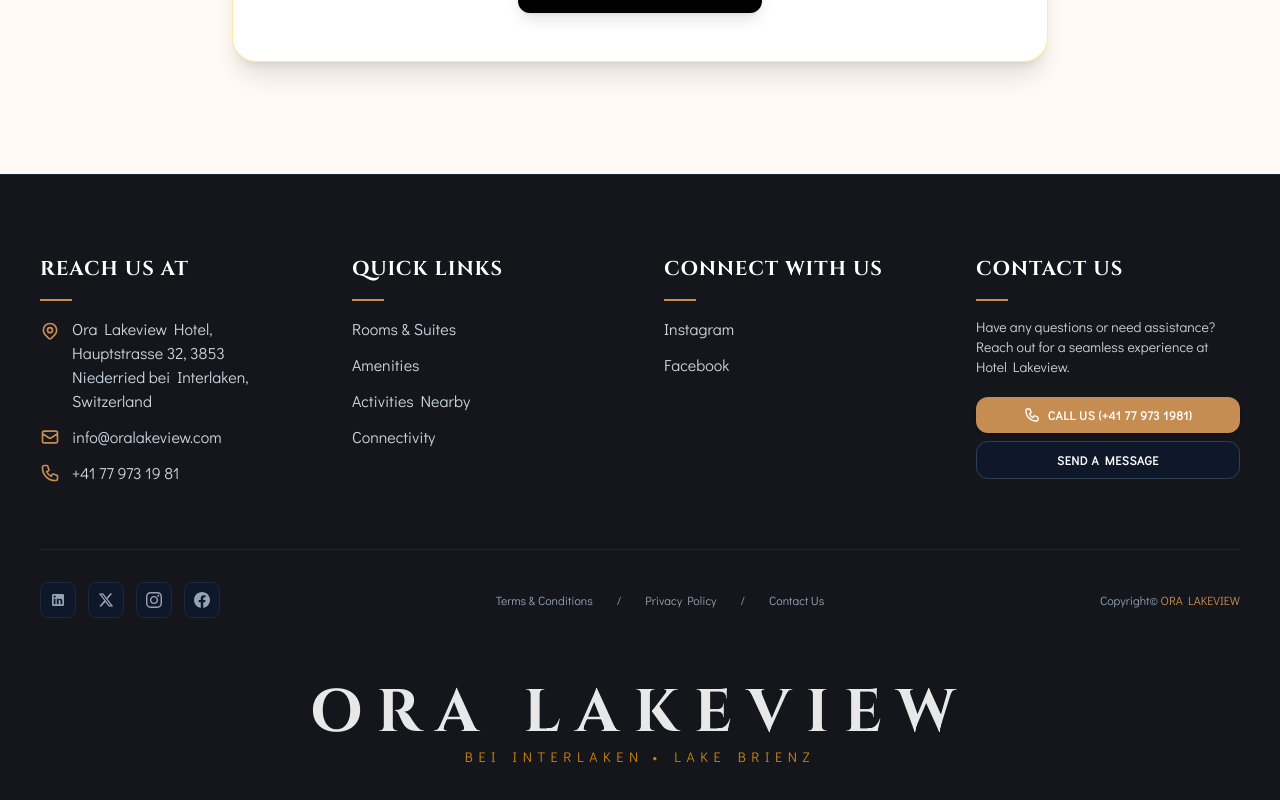
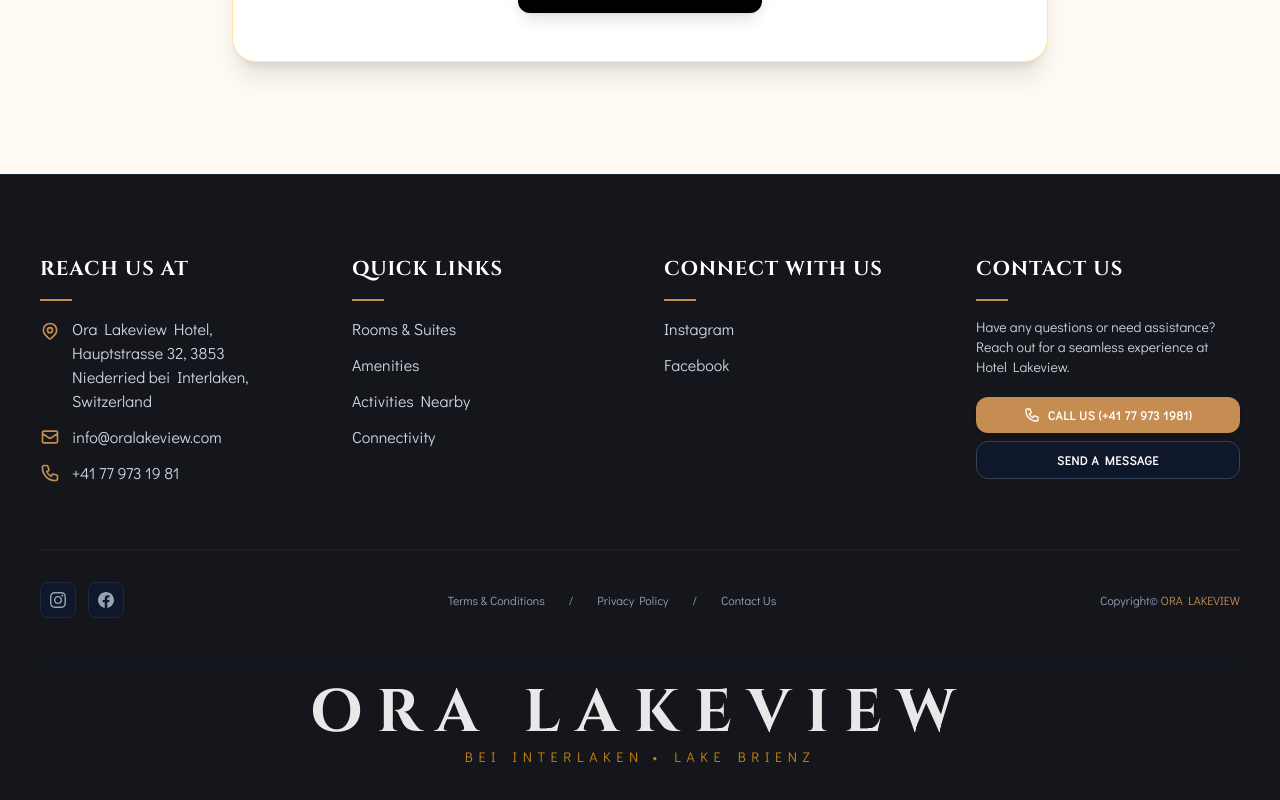
Before and after one commit to ZADPRO/OraLakeViewWebsite, a React (Vite) app: page /contact-us in a window 1280 px wide. Shown: the part 2850-3650 px from the top of the page. Built offline with nearby package versions, Linux system fonts and the light colour scheme.

Commit message:
chore: update contact details, social media links, and footer configuration

```diff
--- a/src/components/Amenities/AmenitiesSection.tsx
+++ b/src/components/Amenities/AmenitiesSection.tsx
@@ -262,7 +262,7 @@ export const AmenitiesSection: React.FC = () => {
             <div className="flex flex-wrap items-center gap-4 pt-2">
               {/* Phone Badge Button */}
               <a
-                href="tel:+41786938847"
+                href="tel:+41779731981"
                 className="inline-flex items-center space-x-3 bg-white border border-amber-200 px-5 py-3.5 rounded-2xl shadow-sm hover:shadow-md transition-all duration-300 hover:border-amber-400 group"
               >
                 <div className="w-9 h-9 rounded-xl bg-[#C68D53]/15 text-[#C68D53] flex items-center justify-center font-bold group-hover:bg-[#C68D53] group-hover:text-white transition-colors">
@@ -280,7 +280,7 @@ export const AmenitiesSection: React.FC = () => {
                     CALL US ANYTIME
                   </div>
                   <div className="text-xs font-bold text-slate-900 tracking-wide">
-                    +41 78 693 88 47
+                    +41 77 973 19 81
                   </div>
                 </div>
               </a>
--- a/src/components/FloatingActions/FloatingActions.tsx
+++ b/src/components/FloatingActions/FloatingActions.tsx
@@ -38,10 +38,10 @@ export const FloatingActions: React.FC = () => {
 
       {/* Persistent Call Floating Action Button (FAB) */}
       <a
-        href="tel:+41339511341"
+        href="tel:+41779731981"
         className="relative w-12 h-12 rounded-full bg-gradient-to-r from-amber-500 to-amber-600 text-slate-950 shadow-[0_10px_30px_rgba(198,141,83,0.5)] border-2 border-amber-300 flex items-center justify-center transition-all duration-300 transform hover:scale-110 active:scale-95 group"
-        title="Call ORA Lake View (+41 33 951 13 41)"
-        aria-label="Call Hotel (+41 33 951 13 41)"
+        title="Call ORA Lake View (+41 77 973 19 81)"
+        aria-label="Call Hotel (+41 77 973 19 81)"
       >
         {/* Pulsing Outer Glow Ring */}
         <span className="absolute inset-0 rounded-full bg-amber-400/50 animate-ping pointer-events-none opacity-75" />
--- a/src/components/Footer/Footer.tsx
+++ b/src/components/Footer/Footer.tsx
@@ -79,12 +79,12 @@ export const Footer: React.FC = () => {
             <div className="w-8 h-[2px] bg-[#C68D53]" />
             <ul className="space-y-3 font-sans text-sm sm:text-base text-slate-300 font-normal">
               <li>
-                <a href="https://instagram.com" target="_blank" rel="noopener noreferrer" className="hover:text-[#C68D53] transition-colors flex items-center space-x-2">
+                <a href="https://www.instagram.com/ora_lakeview?igsh=MTNvdWZjNjVja2dsNQ==" target="_blank" rel="noopener noreferrer" className="hover:text-[#C68D53] transition-colors flex items-center space-x-2">
                   <span>Instagram</span>
                 </a>
               </li>
               <li>
-                <a href="https://facebook.com" target="_blank" rel="noopener noreferrer" className="hover:text-[#C68D53] transition-colors flex items-center space-x-2">
+                <a href="https://www.facebook.com/profile.php?id=61574775855831" target="_blank" rel="noopener noreferrer" className="hover:text-[#C68D53] transition-colors flex items-center space-x-2">
                   <span>Facebook</span>
                 </a>
               </li>
@@ -124,37 +124,11 @@ export const Footer: React.FC = () => {
 
         {/* Divider Line */}
         <div className="border-t border-slate-800/80 pt-8 pb-10 flex flex-col md:flex-row items-center justify-between gap-6 text-xs text-slate-400 font-light">
-          {/* Left: Vector Social Icons (No Emojis) */}
+          {/* Left: Vector Social Icons (Official Instagram & Facebook) */}
           <div className="flex items-center space-x-3">
-            {/* LinkedIn */}
-            <a
-              href="https://linkedin.com"
-              target="_blank"
-              rel="noopener noreferrer"
-              className="w-9 h-9 rounded-lg bg-slate-900 border border-slate-800 flex items-center justify-center text-slate-400 hover:text-white hover:bg-[#C68D53] hover:border-[#C68D53] transition-all duration-300 group"
-              aria-label="LinkedIn"
-            >
-              <svg className="w-4 h-4 fill-current" viewBox="0 0 24 24">
-                <path d="M19 3a2 2 0 0 1 2 2v14a2 2 0 0 1-2 2H5a2 2 0 0 1-2-2V5a2 2 0 0 1 2-2h14m-.5 15.5v-5.3a3.26 3.26 0 0 0-3.26-3.26c-.85 0-1.84.52-2.28 1.3v-1.11h-2.79v8.37h2.79v-4.93c0-.77.62-1.4 1.39-1.4a1.4 1.4 0 0 1 1.4 1.4v4.93h2.75M6.88 8.56a1.68 1.68 0 0 0 1.68-1.68c0-.93-.75-1.69-1.68-1.69a1.69 1.69 0 0 0-1.69 1.69c0 .93.76 1.68 1.69 1.68m1.39 9.94v-8.37H5.5v8.37h2.77z" />
-              </svg>
-            </a>
-
-            {/* Twitter / X */}
-            <a
-              href="https://twitter.com"
-              target="_blank"
-              rel="noopener noreferrer"
-              className="w-9 h-9 rounded-lg bg-slate-900 border border-slate-800 flex items-center justify-center text-slate-400 hover:text-white hover:bg-[#C68D53] hover:border-[#C68D53] transition-all duration-300 group"
-              aria-label="Twitter"
-            >
-              <svg className="w-4 h-4 fill-current" viewBox="0 0 24 24">
-                <path d="M18.244 2.25h3.308l-7.227 8.26 8.502 11.24H16.17l-5.214-6.817L4.99 21.75H1.68l7.73-8.835L1.254 2.25H8.08l4.713 6.231zm-1.161 17.52h1.833L7.084 4.126H5.117z" />
-              </svg>
-            </a>
-
             {/* Instagram */}
             <a
-              href="https://instagram.com"
+              href="https://www.instagram.com/ora_lakeview?igsh=MTNvdWZjNjVja2dsNQ=="
               target="_blank"
               rel="noopener noreferrer"
               className="w-9 h-9 rounded-lg bg-slate-900 border border-slate-800 flex items-center justify-center text-slate-400 hover:text-white hover:bg-[#C68D53] hover:border-[#C68D53] transition-all duration-300 group"
@@ -167,7 +141,7 @@ export const Footer: React.FC = () => {
 
             {/* Facebook */}
             <a
-              href="https://facebook.com"
+              href="https://www.facebook.com/profile.php?id=61574775855831"
               target="_blank"
               rel="noopener noreferrer"
               className="w-9 h-9 rounded-lg bg-slate-900 border border-slate-800 flex items-center justify-center text-slate-400 hover:text-white hover:bg-[#C68D53] hover:border-[#C68D53] transition-all duration-300 group"
--- a/src/components/Hero/HeroWaterRipple.tsx
+++ b/src/components/Hero/HeroWaterRipple.tsx
@@ -332,7 +332,7 @@ export const HeroWaterRipple: React.FC = () => {
         </div>
 
         {/* Bottom Section: Left Description + Gold CTA, Right Ultra-Transparent Glassmorphism Card */}
-        <div className="grid grid-cols-1 lg:grid-cols-12 gap-5 lg:gap-8 items-end mt-4 md:mt-12 w-full">
+        <div className="grid grid-cols-1 lg:grid-cols-12 gap-5 lg:gap-8 items-end mt-1 md:mt-0 w-full">
           {/* Bottom Left: Description & VIEW OUR ROOMS Button */}
           <div className="lg:col-span-5 space-y-4 md:space-y-6 text-center sm:text-left">
             <p className="text-white text-base sm:text-xl lg:text-2xl font-sans font-normal leading-relaxed tracking-wide drop-shadow-[0_2px_10px_rgba(0,0,0,0.9)] max-w-xl mx-auto sm:mx-0">
--- a/src/content/de/index.ts
+++ b/src/content/de/index.ts
@@ -135,9 +135,9 @@ export const de = {
     title: 'Kontaktieren Sie Uns',
     subtitle: 'Wir stehen Ihnen bei Fragen, Zimmerreservierungen und Sonderwünschen gerne zur Verfügung.',
     addressTitle: 'Adresse',
-    addressValue: 'Hauptstrasse 44, 3855 Brienz, Schweiz',
+    addressValue: 'Hauptstrasse 32, 3853 Niederried bei Interlaken, Schweiz',
     phoneTitle: 'Telefon',
-    phoneValue: '+41 33 951 13 41',
+    phoneValue: '+41 77 973 19 81',
     emailTitle: 'E-Mail',
     emailValue: 'info@oralakeview.com',
     hoursTitle: 'Rezeptionszeiten',
--- a/src/content/en/index.ts
+++ b/src/content/en/index.ts
@@ -147,7 +147,7 @@ export const en = {
     addressTitle: 'Address',
     addressValue: 'Hauptstrasse 32, 3853 Niederried bei Interlaken, Switzerland',
     phoneTitle: 'Phone',
-    phoneValue: '+41 33 951 13 41',
+    phoneValue: '+41 77 973 19 81',
     emailTitle: 'Email',
     emailValue: 'info@oralakeview.com',
     hoursTitle: 'Front Desk Hours',
--- a/src/content/fr/index.ts
+++ b/src/content/fr/index.ts
@@ -135,9 +135,9 @@ export const fr = {
     title: 'Contactez-Nous',
     subtitle: 'Nous sommes à votre entière disposition pour vos demandes de renseignements et de réservations.',
     addressTitle: 'Adresse',
-    addressValue: 'Hauptstrasse 44, 3855 Brienz, Suisse',
+    addressValue: 'Hauptstrasse 32, 3853 Niederried bei Interlaken, Suisse',
     phoneTitle: 'Téléphone',
-    phoneValue: '+41 33 951 13 41',
+    phoneValue: '+41 77 973 19 81',
     emailTitle: 'E-mail',
     emailValue: 'info@oralakeview.com',
     hoursTitle: 'Horaires Réception',
--- a/src/content/it/index.ts
+++ b/src/content/it/index.ts
@@ -135,9 +135,9 @@ export const it = {
     title: 'Mettiti in Contatto con Noi',
     subtitle: 'Siamo felici di assisterti per informazioni, prenotazioni di camere e richieste speciali.',
     addressTitle: 'Indirizzo',
-    addressValue: 'Hauptstrasse 44, 3855 Brienz, Svizzera',
+    addressValue: 'Hauptstrasse 32, 3853 Niederried bei Interlaken, Svizzera',
     phoneTitle: 'Telefono',
-    phoneValue: '+41 33 951 13 41',
+    phoneValue: '+41 77 973 19 81',
     emailTitle: 'E-mail',
     emailValue: 'info@oralakeview.com',
     hoursTitle: 'Orari Reception',
--- a/src/pages/05-Contact/Contact.tsx
+++ b/src/pages/05-Contact/Contact.tsx
@@ -256,7 +256,7 @@ export const Contact: React.FC = () => {
                     type="tel"
                     value={formState.phone}
                     onChange={(e) => setFormState({ ...formState, phone: e.target.value })}
-                    placeholder="+41 77 000 00 00"
+                    placeholder="+41 77 973 19 81"
                     className="w-full bg-[#FFFAF4] border border-amber-200 rounded-xl px-4 py-3.5 text-xs text-black focus:outline-none focus:border-[#C68D53]"
                   />
                 </div>
```
